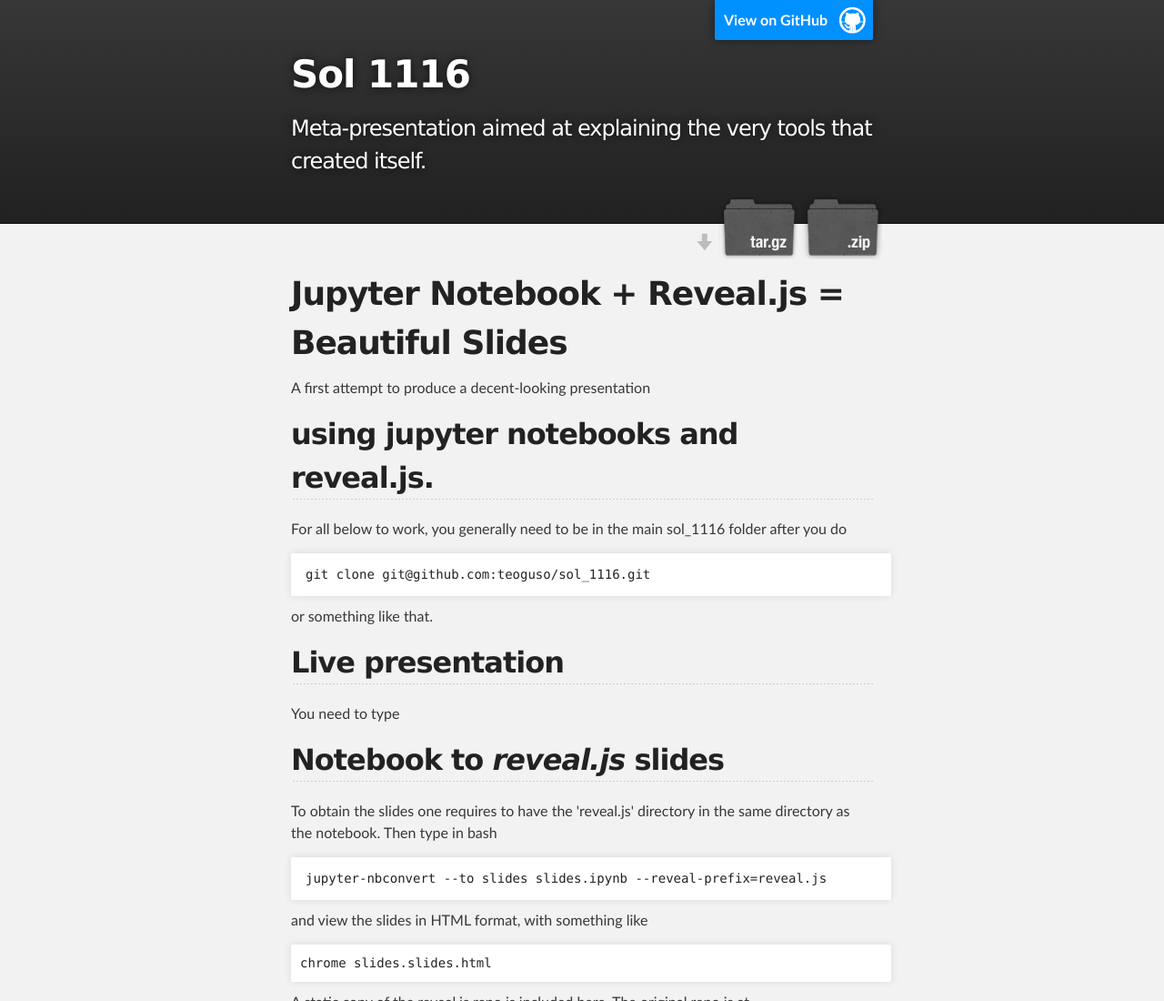
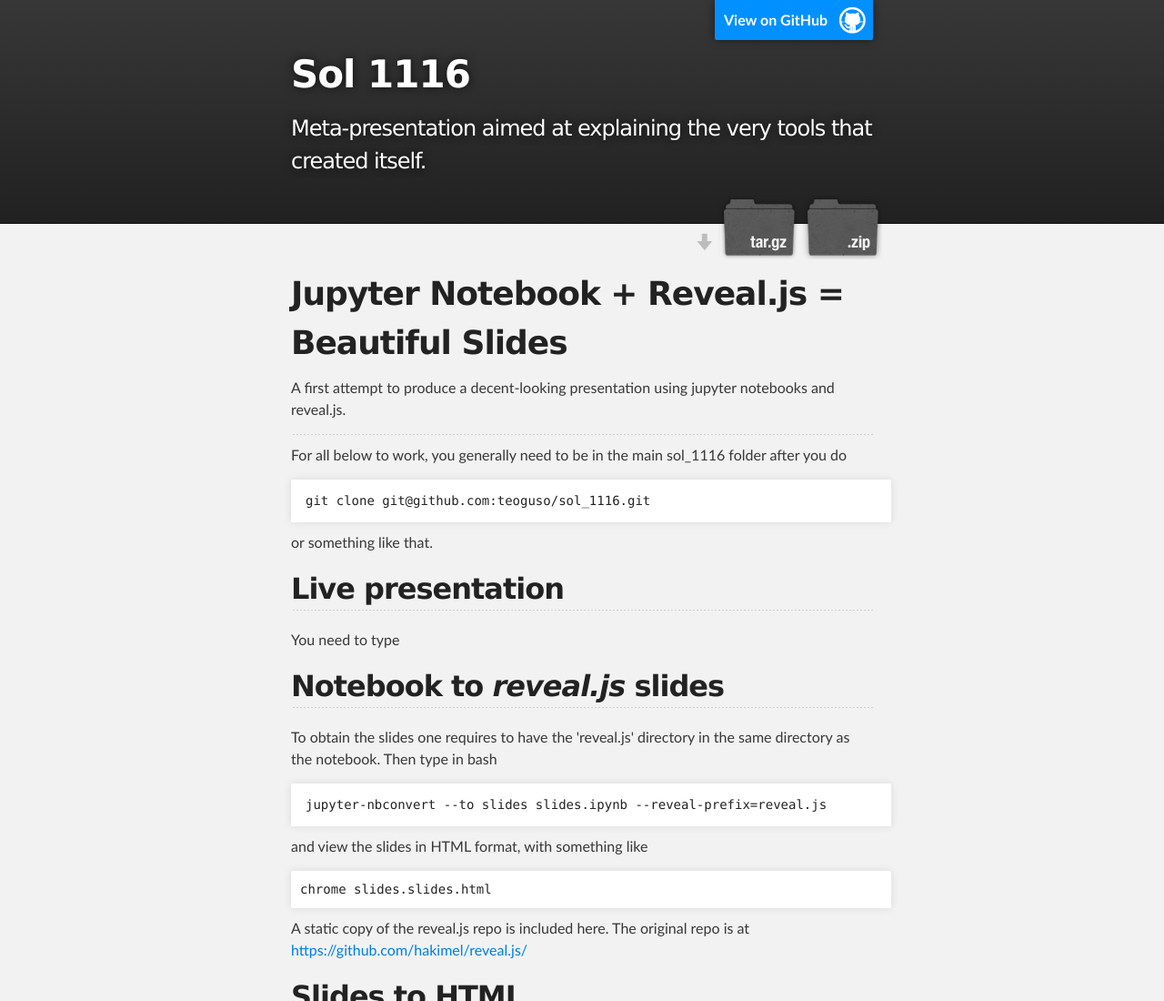
Before and after one commit to teoguso/sol_1116, a plain HTML site: page index.html in a window 1280 px wide. Shown: the top 1100 px of the page at 91% size. Drawn offline with Linux system fonts and the light colour scheme.

```diff
--- a/index.html
+++ b/index.html
@@ -34,10 +34,10 @@
         <h1>
 <a id="jupyter-notebook--revealjs--beautiful-slides" class="anchor" href="#jupyter-notebook--revealjs--beautiful-slides" aria-hidden="true"><span aria-hidden="true" class="octicon octicon-link"></span></a>Jupyter Notebook + Reveal.js = Beautiful Slides</h1>
 
-<p>A first attempt to produce a decent-looking presentation</p>
+<p>A first attempt to produce a decent-looking presentation
+using jupyter notebooks and reveal.js.</p>
 
-<h2>
-<a id="using-jupyter-notebooks-and-revealjs" class="anchor" href="#using-jupyter-notebooks-and-revealjs" aria-hidden="true"><span aria-hidden="true" class="octicon octicon-link"></span></a>using jupyter notebooks and reveal.js.</h2>
+<hr>
 
 <p>For all below to work, you generally need to be in the main sol_1116
 folder after you do</p>
```
Also changed, not shown: params.json (+1 -1 lines).
